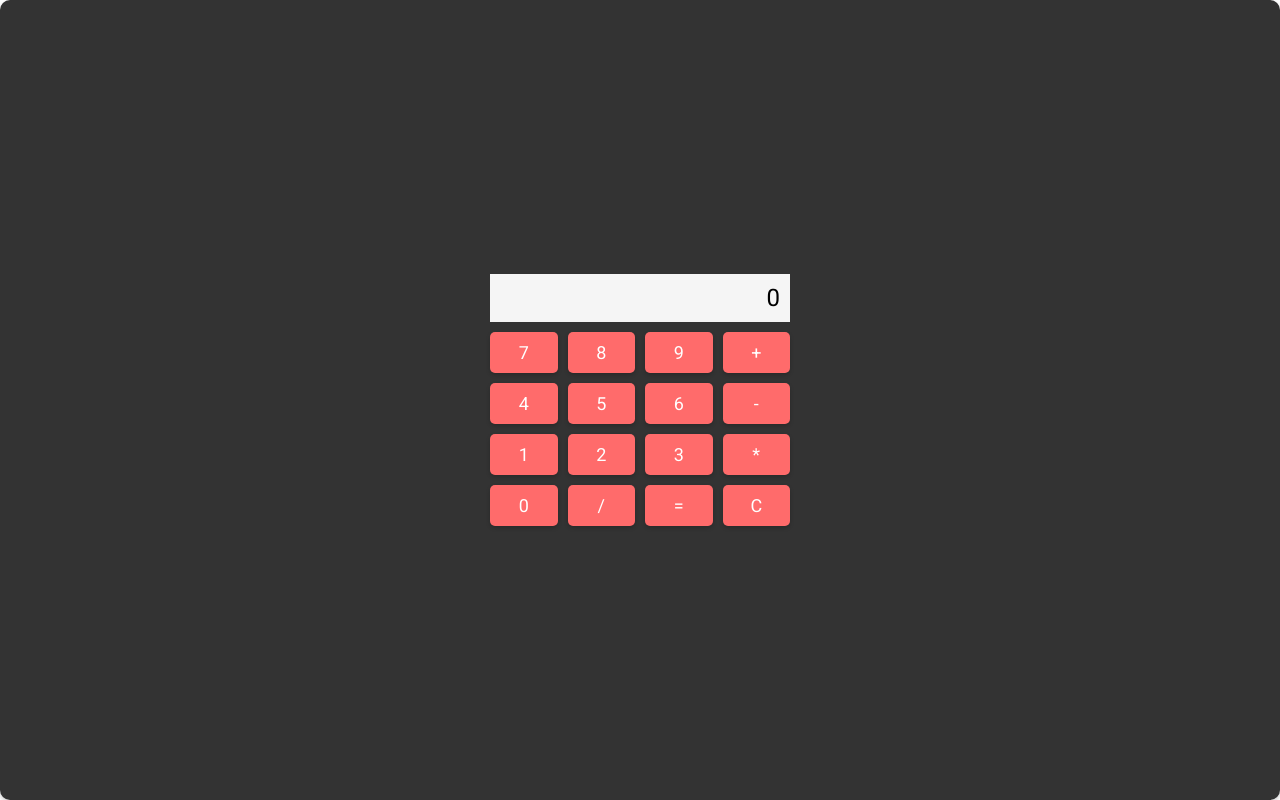
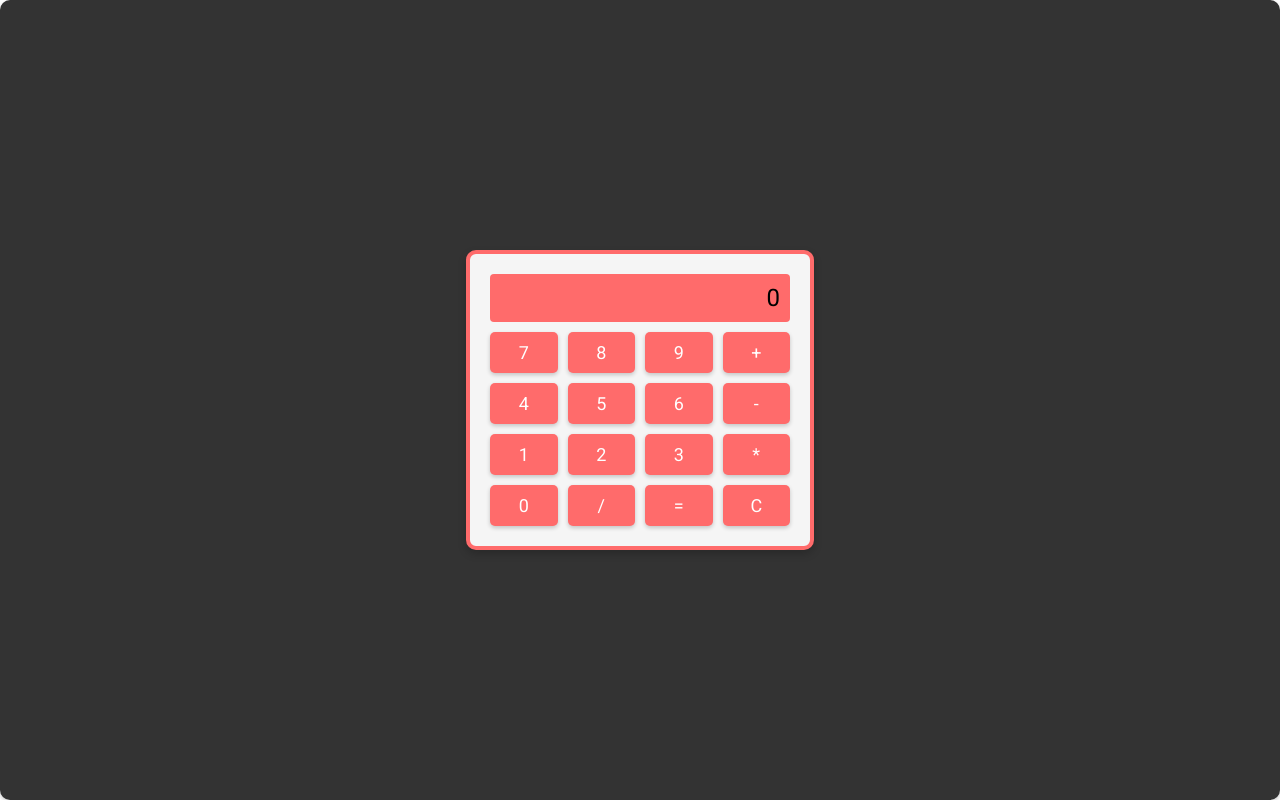
Before and after one commit to Pelani2/something-of-todo, a React (Create React App) app: page /calculatorpage in a window 1280 px wide. Built offline with nearby package versions, Linux system fonts and the light colour scheme.

Commit message:
created calc frame

```diff
--- a/src/pages/calculator/Calculator.js
+++ b/src/pages/calculator/Calculator.js
@@ -34,6 +34,7 @@ export default function Calculator() {
 
     return(
         <div className="calculator-container">
+            <div className="calculator-frame">
             <div className="calculator-display">
                 {displayValue}
             </div>
@@ -105,5 +106,6 @@ export default function Calculator() {
                 />
                 </div>
             </div>
+        </div>
     );
 }
--- a/src/pages/calculator/CalculatorStyles.css
+++ b/src/pages/calculator/CalculatorStyles.css
@@ -10,12 +10,13 @@
 }
 
 .calculator-display {
-    background-color: #f5f5f5;
+    background-color: #ff6b6b;
     padding: 10px;
     margin-bottom: 10px;
     text-align: right;
     width: 300px;
     font-size: 24px;
+    border-radius: 4px;
 }
 
 .calculator-buttons {
@@ -24,3 +25,12 @@
     grid-gap: 10px;
     width: 300px;
 }
+
+.calculator-frame {
+    border: 4px solid #ff6b6b;
+    border-radius: 10px;
+    padding: 20px;
+    box-shadow: 0 4px 8px rgba(0, 0, 0, 0.2);
+    background-color: #f5f5f5;
+    display: inline-block;
+}
```
Lines whose indentation alone changed are shown as unchanged.
